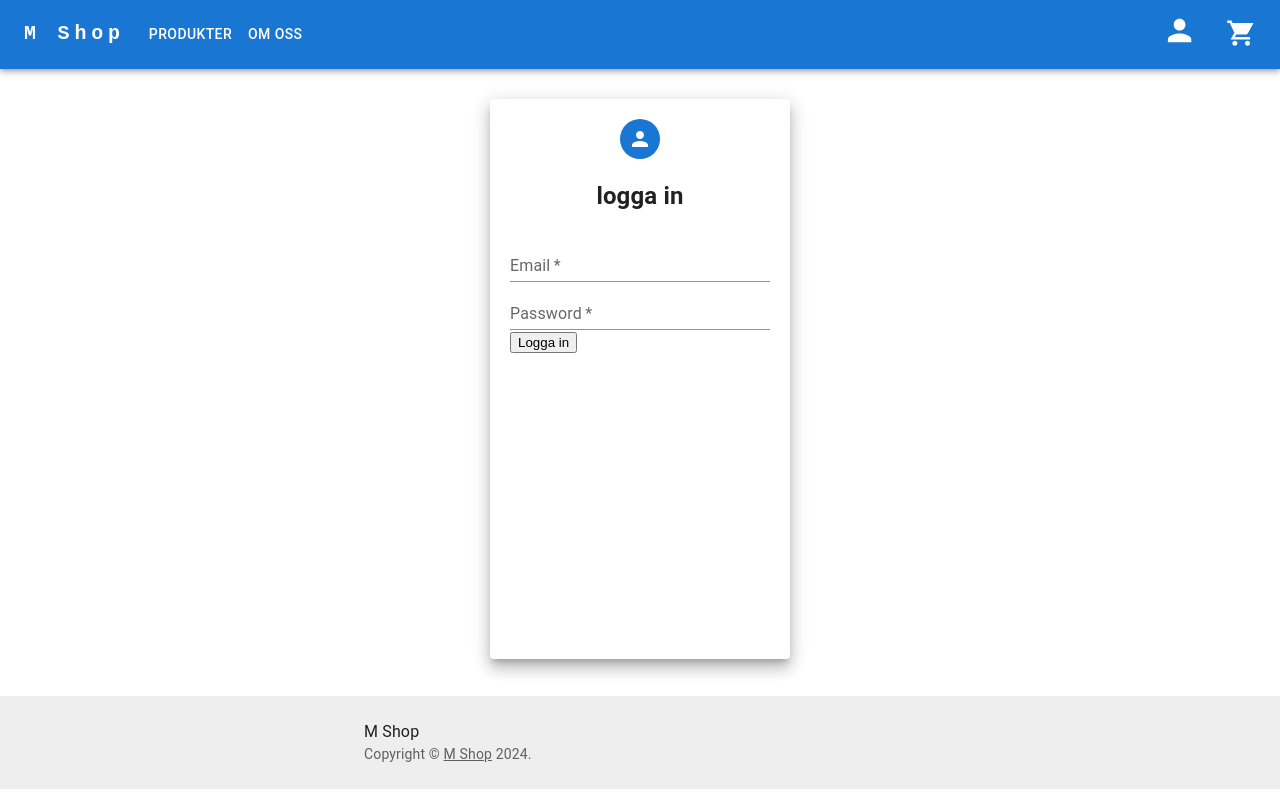
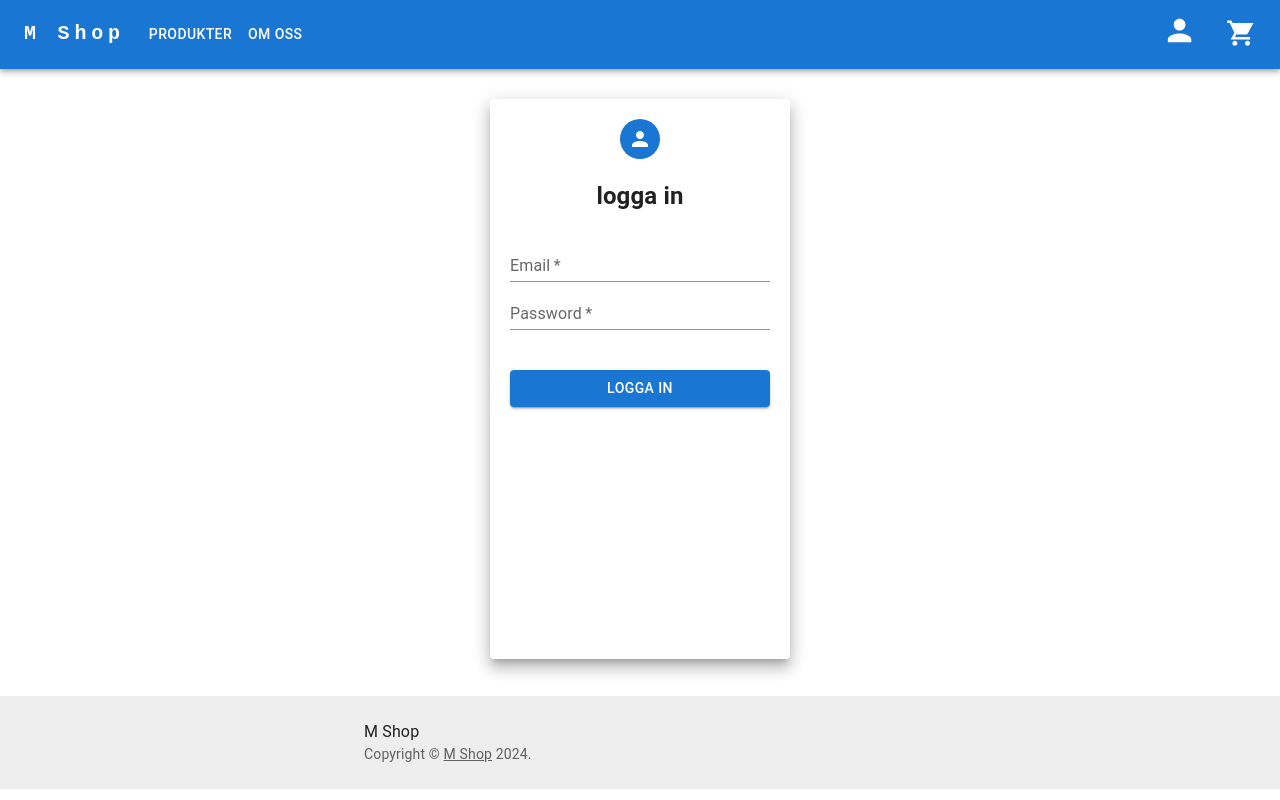
Before and after one commit to ammarhasan011/Examensarbete, a React (Vite) app in the folder client/: page /user in a window 1280 px wide. Built offline with nearby package versions, Linux system fonts and the light colour scheme.

Commit message:
klar med logga in formen

```diff
--- a/client/src/components/user/user.tsx
+++ b/client/src/components/user/user.tsx
@@ -3,7 +3,8 @@ import Grid from "@mui/material/Grid";
 import Avatar from "@mui/material/Avatar";
 import PersonSharpIcon from "@mui/icons-material/PersonSharp";
 import TextField from "@mui/material/TextField";
-import { Button } from "@mui/base/Button";
+// import { Button } from "@mui/base/Button";
+import Button from "@mui/material/Button";
 
 const User = () => {
   const paperStyle = {
@@ -14,6 +15,7 @@ const User = () => {
   };
 
   const avatarStyle = { backgroundColor: "#1976d2" };
+  const buttonStyle = { marginTop: 40 };
 
   return (
     <Grid>
@@ -39,7 +41,15 @@ const User = () => {
           fullWidth
           required
         />
-        <Button type="submit">Logga in</Button>
+        <Button
+          type="submit"
+          color="primary"
+          fullWidth
+          variant="contained"
+          style={buttonStyle}
+        >
+          Logga in
+        </Button>
       </Paper>
     </Grid>
   );
```
